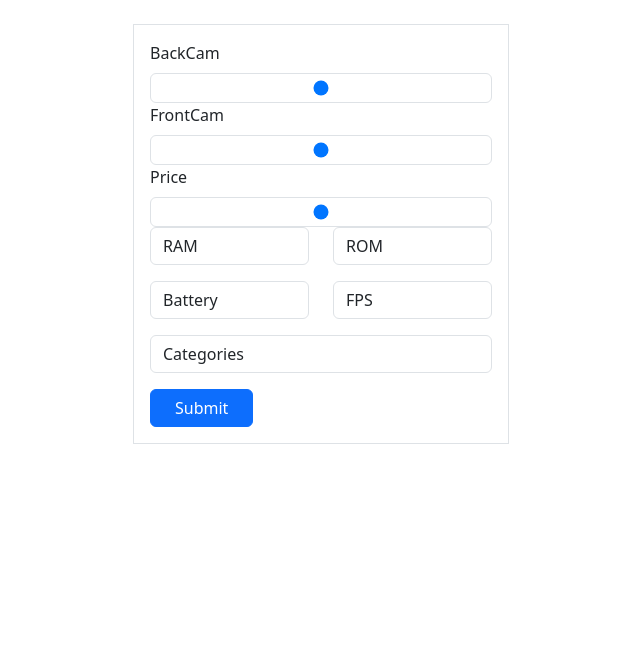
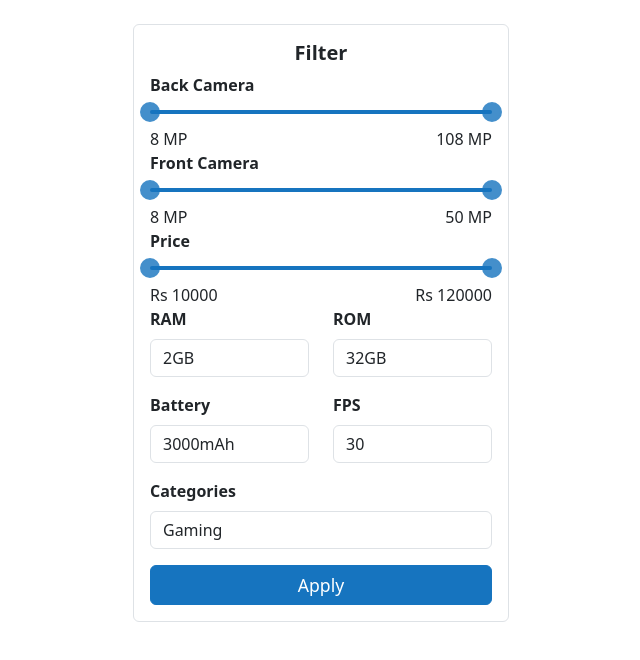
Before and after one commit to irum-shah78/Cell-Details-MAGMA3C, a React (Create React App) app: page / in a window 1280 px wide. Shown: the top 660 px of the page, without its empty margins (319-959 px from the left). Built offline with nearby package versions, Linux system fonts and the light colour scheme.

Commit message:
filter card module

```diff
--- a/package.json
+++ b/package.json
@@ -7,6 +7,7 @@
     "@testing-library/react": "^13.4.0",
     "@testing-library/user-event": "^13.5.0",
     "bootstrap": "^5.3.3",
+    "rc-slider": "^10.6.2",
     "react": "^18.3.1",
     "react-bootstrap": "^2.10.4",
     "react-dom": "^18.3.1",
--- a/src/filtersection/Filter.jsx
+++ b/src/filtersection/Filter.jsx
@@ -1,42 +1,114 @@
+import React, { useState } from 'react';
 import { Container, Row, Col, Form, Button } from 'react-bootstrap';
+import 'bootstrap/dist/css/bootstrap.min.css';
+import Slider from 'rc-slider';
+import 'rc-slider/assets/index.css';
+import '../styles/filter.css';
 
-const Filter = () => {
+const FilterCard = () => {
+  const [price, setPrice] = useState([10000, 120000]);
+  const [backCam, setBackCam] = useState([8, 108]);
+  const [frontCam, setFrontCam] = useState([8, 50]);
+
+  const handlePriceChange = (value) => {
+    setPrice(value);
+  };
+
+  const handleBackCamChange = (value) => {
+    setBackCam(value);
+  };
+
+  const handleFrontCamChange = (value) => {
+    setFrontCam(value);
+  };
+
   return (
-    <>
     <Container className="mt-4" style={{ maxWidth: '400px' }}>
-        <div className="border p-3">
+      <div className="border p-3 rounded">
+        <h5 className="text-center fw-bold">Filter</h5>
         <Form>
           <Form.Group controlId="backCam">
-              <Form.Label>BackCam</Form.Label>
-              <Form.Control type="range" />
+            <Form.Label>Back Camera</Form.Label>
+            <Slider
+              range
+              min={8}
+              max={108}
+              defaultValue={backCam}
+              onChange={handleBackCamChange}
+              tipFormatter={(value) => `${value} MP`}
+              tipProps={{
+                placement: 'top',
+                visible: true
+              }}
+              className="custom-slider"
+            />
+            <div className="d-flex justify-content-between mt-2">
+              <span>{backCam[0]} MP</span>
+              <span>{backCam[1]} MP</span>
+            </div>
           </Form.Group>
 
           <Form.Group controlId="frontCam">
-              <Form.Label>FrontCam</Form.Label>
-              <Form.Control type="range" />
+            <Form.Label>Front Camera</Form.Label>
+            <Slider
+              range
+              min={8}
+              max={50}
+              defaultValue={frontCam}
+              onChange={handleFrontCamChange}
+              tipFormatter={(value) => `${value} MP`}
+              tipProps={{
+                placement: 'top',
+                visible: true
+              }}
+              className="custom-slider"
+            />
+            <div className="d-flex justify-content-between mt-2">
+              <span>{frontCam[0]} MP</span>
+              <span>{frontCam[1]} MP</span>
+            </div>
           </Form.Group>
 
           <Form.Group controlId="price">
             <Form.Label>Price</Form.Label>
-              <Form.Control type="range" />
+            <Slider
+              range
+              min={10000}
+              max={120000}
+              defaultValue={price}
+              onChange={handlePriceChange}
+              tipFormatter={(value) => `Rs ${value}`}
+              tipProps={{
+                placement: 'top',
+                visible: true
+              }}
+              className="custom-slider"
+            />
+            <div className="d-flex justify-content-between mt-2">
+              <span>Rs {price[0]}</span>
+              <span>Rs {price[1]}</span>
+            </div>
           </Form.Group>
 
           <Row className="mb-3">
             <Col>
               <Form.Group controlId="ram">
+                <Form.Label>RAM</Form.Label>
                 <Form.Control as="select">
-                    <option>RAM</option>
                   <option>2GB</option>
                   <option>4GB</option>
                   <option>6GB</option>
                   <option>8GB</option>
+                  <option>16GB</option>
+                  <option>32GB</option>
+                  <option>64GB</option>
                 </Form.Control>
               </Form.Group>
             </Col>
             <Col>
               <Form.Group controlId="rom">
+                <Form.Label>ROM</Form.Label>
                 <Form.Control as="select">
-                    <option>ROM</option>
                   <option>32GB</option>
                   <option>64GB</option>
                   <option>128GB</option>
@@ -49,19 +121,18 @@ const Filter = () => {
           <Row className="mb-3">
             <Col>
               <Form.Group controlId="battery">
+                <Form.Label>Battery</Form.Label>
                 <Form.Control as="select">
-                    <option>Battery</option>
                   <option>3000mAh</option>
                   <option>4000mAh</option>
                   <option>5000mAh</option>
-                    <option>6000mAh</option>
                 </Form.Control>
               </Form.Group>
             </Col>
             <Col>
               <Form.Group controlId="fps">
+                <Form.Label>FPS</Form.Label>
                 <Form.Control as="select">
-                    <option>FPS</option>
                   <option>30</option>
                   <option>60</option>
                   <option>90</option>
@@ -72,8 +143,8 @@ const Filter = () => {
           </Row>
 
           <Form.Group controlId="categories">
+            <Form.Label>Categories</Form.Label>
             <Form.Control as="select">
-                <option>Categories</option>
               <option>Gaming</option>
               <option>Photography</option>
               <option>Battery Life</option>
@@ -81,14 +152,13 @@ const Filter = () => {
             </Form.Control>
           </Form.Group>
 
-            <Button variant="primary" className="mt-3 px-4" type="submit">
-              Submit
+          <Button className="mt-3 custom-apply-button w-100" type="submit">
+            Apply
           </Button>
         </Form>
       </div>
     </Container>
-    </>
-  )
+  );
 };
 
-export default Filter;
+export default FilterCard;
--- /dev/null
+++ b/src/styles/filter.css
@@ -0,0 +1,50 @@
+.custom-slider .rc-slider-track {
+  background-color: #1674BF;
+}
+
+.custom-slider .rc-slider-handle {
+  background-color: #1674BF;
+  border-color: #1674BF;
+  height: 20px;
+  width: 20px;
+  margin-top: -8px;
+}
+
+.custom-slider .rc-slider-handle:focus,
+.custom-slider .rc-slider-handle:hover,
+.custom-slider .rc-slider-handle:active {
+  background-color: #1674BF;
+  border-color: #1674BF;
+  box-shadow: 0 0 5px #1674BF;
+}
+
+.custom-apply-button {
+  background-color: #1674BF;
+  border-color: #1674BF;
+}
+
+.custom-apply-button:hover {
+  background-color: #105b8d;
+  border-color: #105b8d;
+}
+
+h5.text-center {
+  text-align: center;
+}
+
+.form-label {
+  font-weight: bold;
+  font-size: 1rem;
+}
+
+.custom-apply-button {
+  background-color: #1674BF;
+  border-color: #1674BF;
+  width: 100%;
+  font-size: 1.1rem;
+}
+
+.custom-apply-button:hover {
+  background-color: #105b8d;
+  border-color: #105b8d;
+}
```
Also changed, not shown: src/styles/custom.css (line endings or trailing spaces), 1 other file (tests, documents, lock files or other folders). Lines whose indentation alone changed are shown as unchanged.
